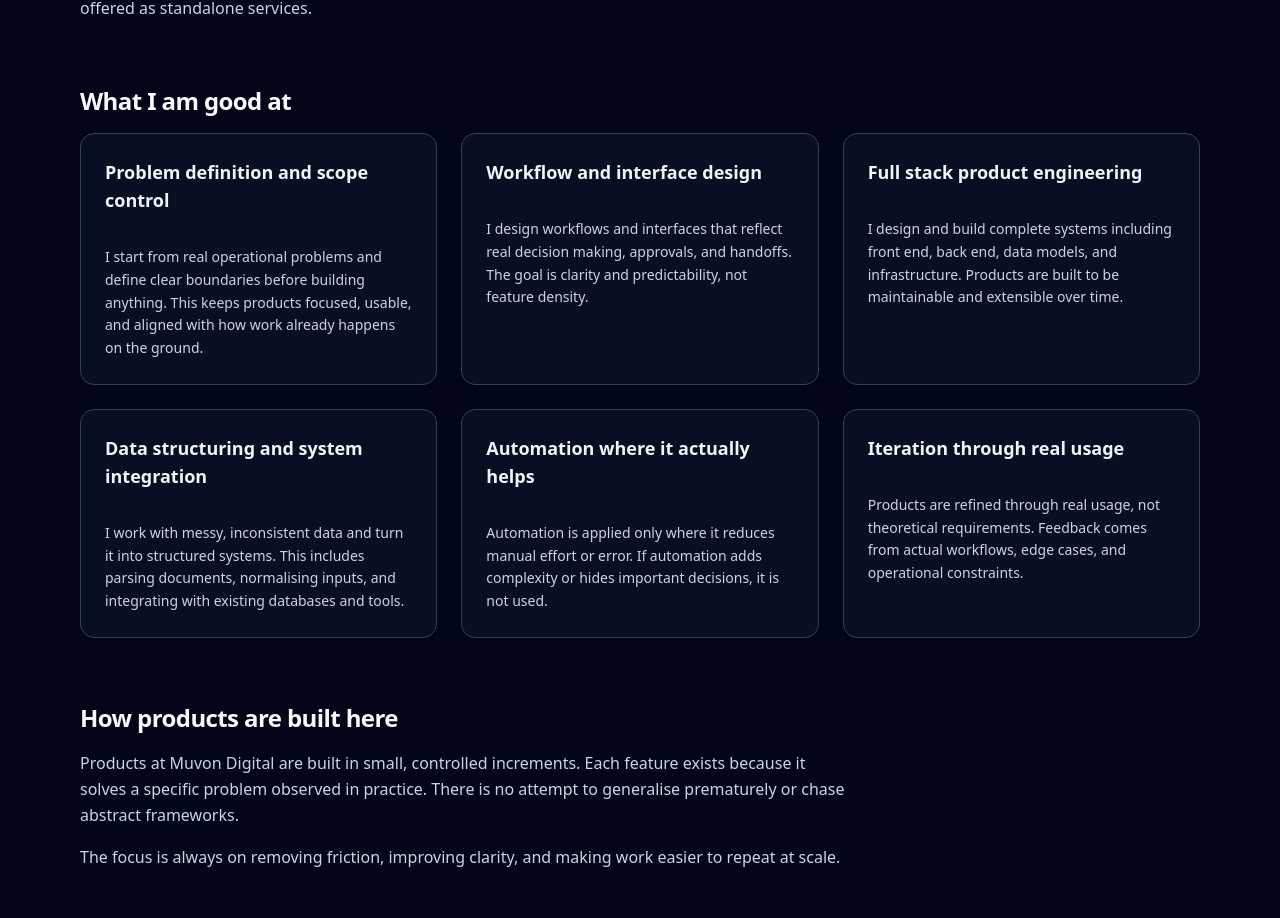
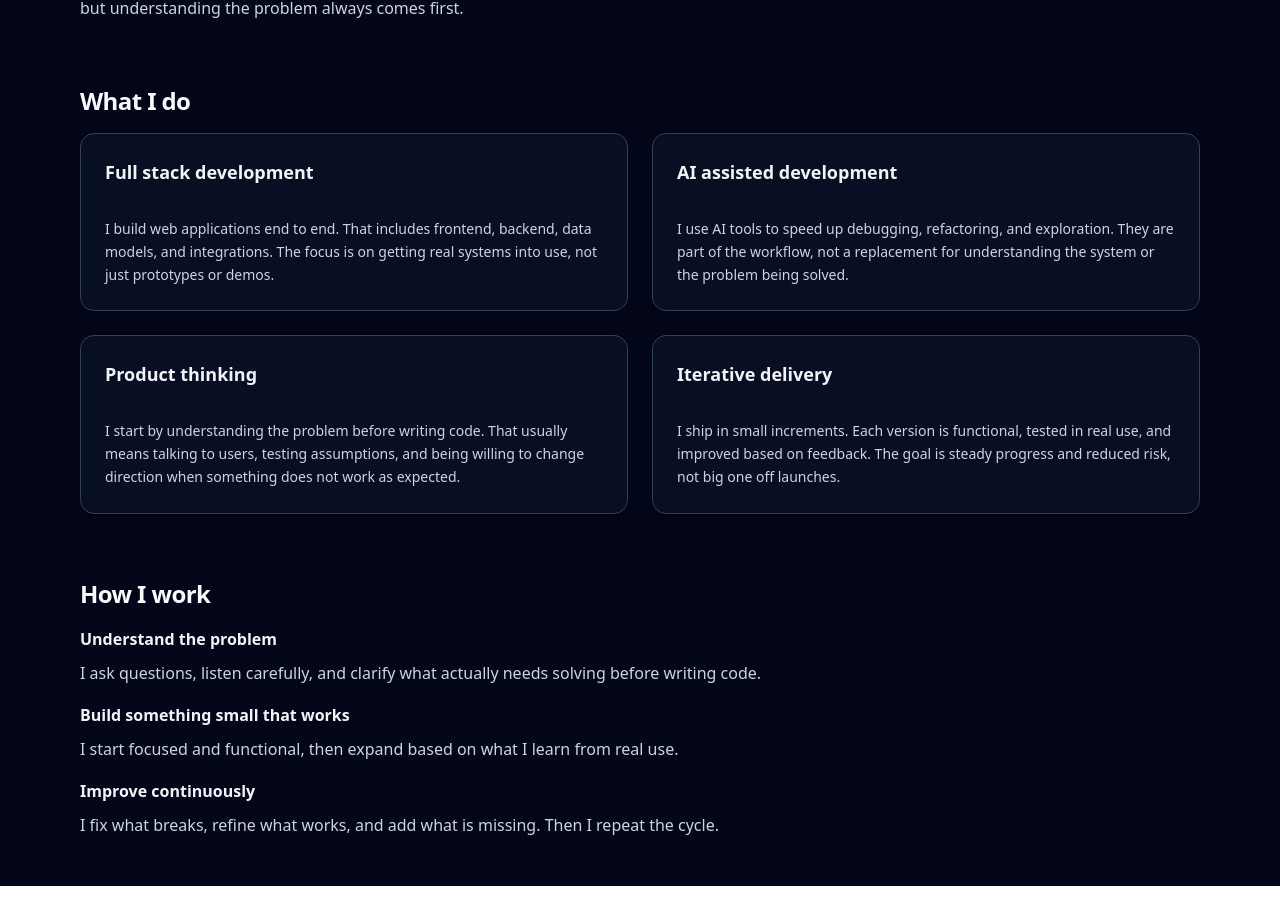
Before and after one commit to azrilxx/mvd, a Next.js app: page /capabilities in a window 1280 px wide. Shown: the part 218-1136 px from the top of the page. After the commit the page ends 1104 px from the top, so only its background shows below. Built offline with nearby package versions, Linux system fonts and the light colour scheme.

Commit message:
Update Capabilities page with new content

```diff
--- a/src/app/capabilities/page.tsx
+++ b/src/app/capabilities/page.tsx
@@ -12,108 +12,98 @@ export default function CapabilitiesPage() {
 					</h1>
 					<div className="space-y-4 text-slate-300 text-base leading-relaxed">
 						<p>
-							Muvon Digital exists to build and operate real software products.
-							These capabilities describe how products like SmartMetal and StudyNest are actually designed, built, and improved.
-							They are not offered as standalone services.
+							I am a solo developer building software products. I use AI tools to work more efficiently, but the responsibility for design, implementation, and decisions stays with me. Tools help speed things up, but understanding the problem always comes first.
 						</p>
 					</div>
 				</section>
 
-				{/* What I am good at */}
+				{/* What I do */}
 				<section className="space-y-4">
 					<h2 className="text-2xl font-semibold tracking-tight text-slate-50">
-						What I am good at
+						What I do
 					</h2>
-					<div className="grid gap-6 sm:grid-cols-2 lg:grid-cols-3">
+					<div className="grid gap-6 sm:grid-cols-2">
 						<Card className="glass-card">
 							<CardHeader>
 								<CardTitle className="text-lg text-slate-100">
-									Problem definition and scope control
+									Full stack development
 								</CardTitle>
 							</CardHeader>
 							<CardContent>
 								<p className="text-sm text-slate-300 leading-relaxed">
-									I start from real operational problems and define clear boundaries before building anything. This keeps products focused, usable, and aligned with how work already happens on the ground.
+									I build web applications end to end. That includes frontend, backend, data models, and integrations. The focus is on getting real systems into use, not just prototypes or demos.
 								</p>
 							</CardContent>
 						</Card>
 						<Card className="glass-card">
 							<CardHeader>
 								<CardTitle className="text-lg text-slate-100">
-									Workflow and interface design
+									AI assisted development
 								</CardTitle>
 							</CardHeader>
 							<CardContent>
 								<p className="text-sm text-slate-300 leading-relaxed">
-									I design workflows and interfaces that reflect real decision making, approvals, and handoffs. The goal is clarity and predictability, not feature density.
+									I use AI tools to speed up debugging, refactoring, and exploration. They are part of the workflow, not a replacement for understanding the system or the problem being solved.
 								</p>
 							</CardContent>
 						</Card>
 						<Card className="glass-card">
 							<CardHeader>
 								<CardTitle className="text-lg text-slate-100">
-									Full stack product engineering
+									Product thinking
 								</CardTitle>
 							</CardHeader>
 							<CardContent>
 								<p className="text-sm text-slate-300 leading-relaxed">
-									I design and build complete systems including front end, back end, data models, and infrastructure. Products are built to be maintainable and extensible over time.
+									I start by understanding the problem before writing code. That usually means talking to users, testing assumptions, and being willing to change direction when something does not work as expected.
 								</p>
 							</CardContent>
 						</Card>
 						<Card className="glass-card">
 							<CardHeader>
 								<CardTitle className="text-lg text-slate-100">
-									Data structuring and system integration
+									Iterative delivery
 								</CardTitle>
 							</CardHeader>
 							<CardContent>
 								<p className="text-sm text-slate-300 leading-relaxed">
-									I work with messy, inconsistent data and turn it into structured systems. This includes parsing documents, normalising inputs, and integrating with existing databases and tools.
-								</p>
-							</CardContent>
-						</Card>
-						<Card className="glass-card">
-							<CardHeader>
-								<CardTitle className="text-lg text-slate-100">
-									Automation where it actually helps
-								</CardTitle>
-							</CardHeader>
-							<CardContent>
-								<p className="text-sm text-slate-300 leading-relaxed">
-									Automation is applied only where it reduces manual effort or error. If automation adds complexity or hides important decisions, it is not used.
-								</p>
-							</CardContent>
-						</Card>
-						<Card className="glass-card">
-							<CardHeader>
-								<CardTitle className="text-lg text-slate-100">
-									Iteration through real usage
-								</CardTitle>
-							</CardHeader>
-							<CardContent>
-								<p className="text-sm text-slate-300 leading-relaxed">
-									Products are refined through real usage, not theoretical requirements. Feedback comes from actual workflows, edge cases, and operational constraints.
+									I ship in small increments. Each version is functional, tested in real use, and improved based on feedback. The goal is steady progress and reduced risk, not big one off launches.
 								</p>
 							</CardContent>
 						</Card>
 					</div>
 				</section>
 
-				{/* How products are built here */}
+				{/* How I work */}
 				<section className="space-y-4 max-w-3xl">
 					<h2 className="text-2xl font-semibold tracking-tight text-slate-50">
-						How products are built here
+						How I work
 					</h2>
 					<div className="space-y-4 text-slate-300 text-base leading-relaxed">
-						<p>
-							Products at Muvon Digital are built in small, controlled increments.
-							Each feature exists because it solves a specific problem observed in practice.
-							There is no attempt to generalise prematurely or chase abstract frameworks.
-						</p>
-						<p>
-							The focus is always on removing friction, improving clarity, and making work easier to repeat at scale.
-						</p>
+						<div>
+							<h3 className="font-semibold text-slate-100 mb-2">
+								Understand the problem
+							</h3>
+							<p>
+								I ask questions, listen carefully, and clarify what actually needs solving before writing code.
+							</p>
+						</div>
+						<div>
+							<h3 className="font-semibold text-slate-100 mb-2">
+								Build something small that works
+							</h3>
+							<p>
+								I start focused and functional, then expand based on what I learn from real use.
+							</p>
+						</div>
+						<div>
+							<h3 className="font-semibold text-slate-100 mb-2">
+								Improve continuously
+							</h3>
+							<p>
+								I fix what breaks, refine what works, and add what is missing. Then I repeat the cycle.
+							</p>
+						</div>
 					</div>
 				</section>
 			</div>
```
